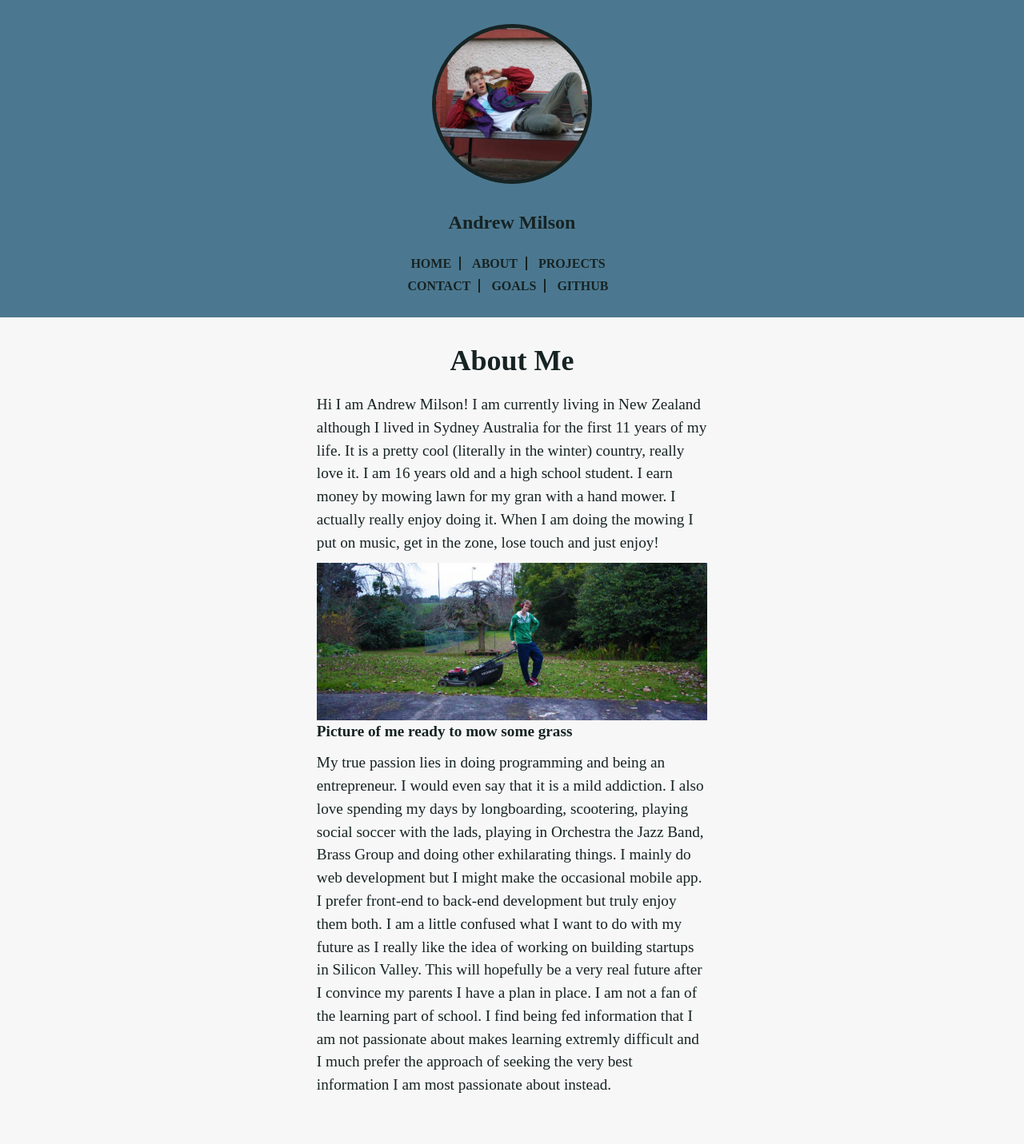
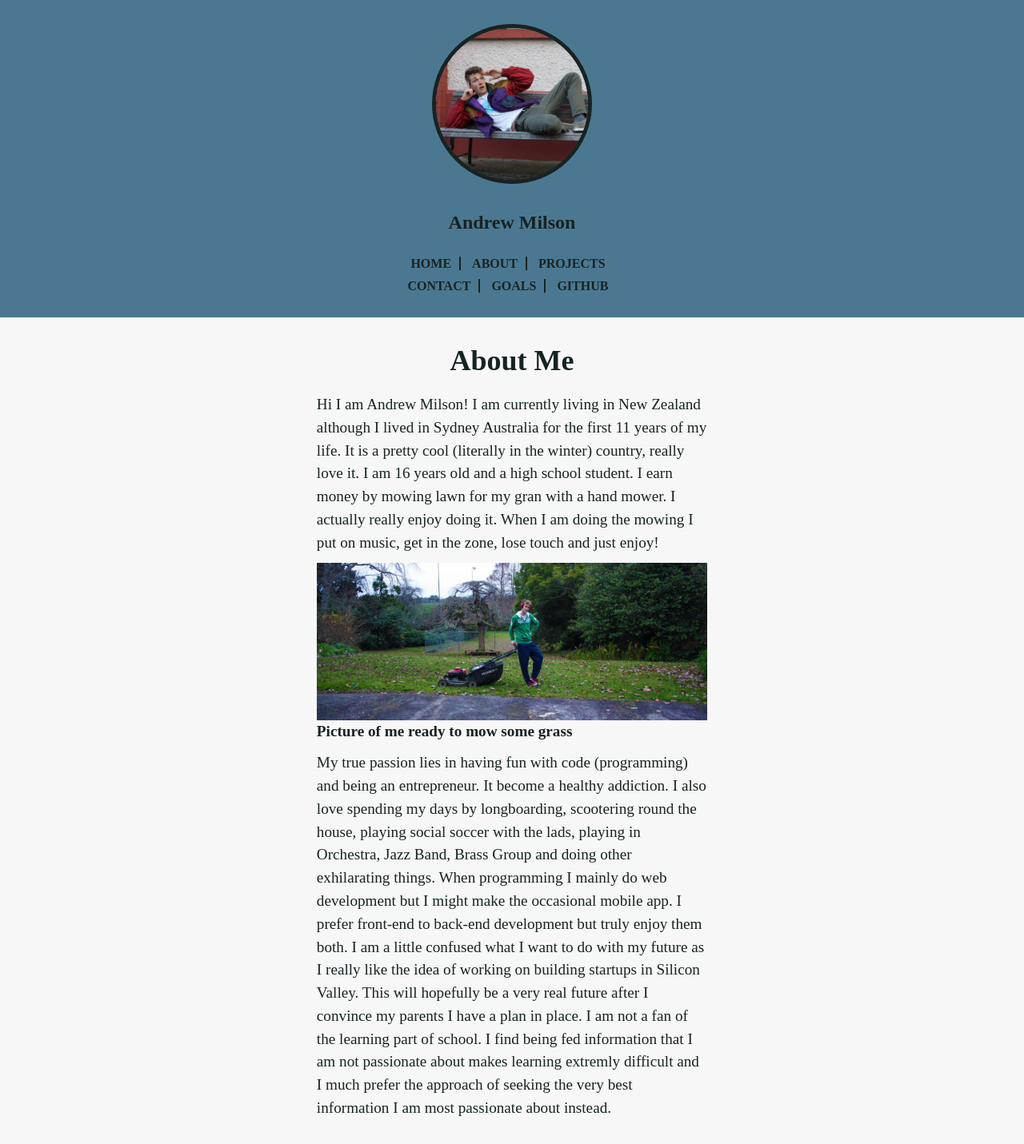
Before and after one commit to andrewmilson/andrewmilson.github.io, a Jekyll site: the page built from about.md, in a window 1280 px wide. Shown: the whole page at 80% size. Built offline with Jekyll 4.4.1, drawn with Linux system fonts in a browser that asks for light colours; some web fonts are replaced; Markdown is read by kramdown in place of the engine named in the settings; before the commit the page ends 1402 px from its top, so only the background shows below that.

Commit message:
updated about

```diff
--- a/about.md
+++ b/about.md
@@ -9,4 +9,4 @@
 ![Picture of me ready to mow some grass](images/mower-and-i.jpg)
 __Picture of me ready to mow some grass__
 
-My true passion lies in doing programming and being an entrepreneur. I would even say that it is a mild addiction. I also love spending my days by longboarding, scootering, playing social soccer with the lads, playing in Orchestra the Jazz Band, Brass Group and doing other exhilarating things. I mainly do web development but I might make the occasional mobile app. I prefer front-end to back-end development but truly enjoy them both. I am a little confused what I want to do with my future as I really like the idea of working on building startups in Silicon Valley. This will hopefully be a very real future after I convince my parents I have a plan in place. I am not a fan of the learning part of school. I find being fed information that I am not passionate about makes learning extremly difficult and I much prefer the approach of seeking the very best information I am most passionate about instead.
+My true passion lies in having fun with code (programming) and being an entrepreneur. It become a healthy addiction. I also love spending my days by longboarding, scootering round the house, playing social soccer with the lads, playing in Orchestra, Jazz Band, Brass Group and doing other exhilarating things. When programming I mainly do web development but I might make the occasional mobile app. I prefer front-end to back-end development but truly enjoy them both. I am a little confused what I want to do with my future as I really like the idea of working on building startups in Silicon Valley. This will hopefully be a very real future after I convince my parents I have a plan in place. I am not a fan of the learning part of school. I find being fed information that I am not passionate about makes learning extremly difficult and I much prefer the approach of seeking the very best information I am most passionate about instead.
```
